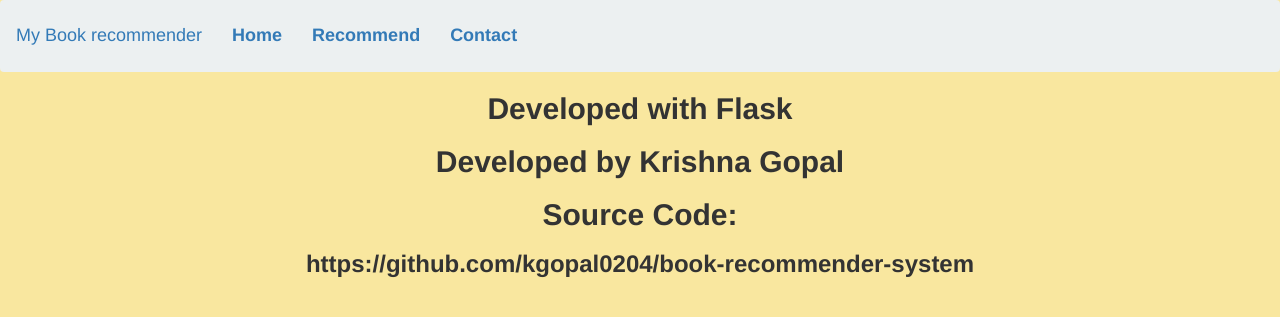
After one commit to kgopal0204/book-recommender-system, a Flask app: page /contact in a window 1280 px wide. The commit adds this page. Shown: the top 317 px of the page. Run offline with Flask 3, Linux system fonts and the light colour scheme; parts of the project's set-up code (start-up, migrations or seed data) failed here and were passed over.

Commit message:
add contact page

```diff
--- a/main.py
+++ b/main.py
@@ -29,20 +29,29 @@ def recommend_ui():
 @app.route('/recommend_books', methods=['post'])
 def recommend():
     user_input = request.form.get('user_input')
-    index = np.where(pt.index == user_input)[0][0]
-    similar_items = sorted(list(enumerate(similarity_scores[index])), key=lambda x: x[1], reverse=True)[1:5]
 
-    data = []
-    for i in similar_items:
-        item = []
-        temp_df = books[books['Book-Title'] == pt.index[i[0]]]
-        item.extend(temp_df.drop_duplicates('Book-Title')['Book-Title'].values.tolist())
-        item.extend(temp_df.drop_duplicates('Book-Title')['Book-Author'].values.tolist())
-        item.extend(temp_df.drop_duplicates('Book-Title')['Image-URL-M'].values.tolist())
+    if (books["Book-Title"] == user_input).sum() > 0:
+        index = np.where(pt.index == user_input)[0][0]
+        similar_items = sorted(list(enumerate(similarity_scores[index])), key=lambda x: x[1], reverse=True)[1:5]
 
-        data.append(item)
+        data = []
+        for i in similar_items:
+            item = []
+            temp_df = books[books['Book-Title'] == pt.index[i[0]]]
+            item.extend(temp_df.drop_duplicates('Book-Title')['Book-Title'].values.tolist())
+            item.extend(temp_df.drop_duplicates('Book-Title')['Book-Author'].values.tolist())
+            item.extend(temp_df.drop_duplicates('Book-Title')['Image-URL-M'].values.tolist())
 
+            data.append(item)
+
+    else:
+        data = None
     return render_template('recommend.html', data=data)
+
+
+@app.route('/contact')
+def contact():
+    return render_template("contact.html")
 
 
 if __name__ == '__main__':
--- /dev/null
+++ b/templates/contact.html
@@ -0,0 +1,31 @@
+<!DOCTYPE html>
+<html lang="en">
+<head>
+    <meta charset="UTF-8">
+    <title>Book Recommender System</title>
+
+    <!-- Latest compiled and minified CSS Bootstrap-->
+<link rel="stylesheet" href="https://cdn.jsdelivr.net/npm/bootstrap@3.3.7/dist/css/bootstrap.min.css" integrity="sha384-BVYiiSIFeK1dGmJRAkycuHAHRg32OmUcww7on3RYdg4Va+PmSTsz/K68vbdEjh4u" crossorigin="anonymous">
+</head>
+
+<body style="background-color:#f9e79f">
+
+    <nav class="navbar" style="background-color:#ecf0f1">
+        <a class="navbar-brand"><h4>My Book recommender</h4></a>
+        <ul class="nav navbar-nav">
+            <li><a href="/"><h4><strong>Home</strong></h4></a></li>
+            <li><a href="/recommend"><h4><strong>Recommend</strong></h4></a></li>
+            <li><a href="/contact"><h4><strong>Contact</strong></h4></a></li>
+        </ul>
+    </nav>
+
+    <center>
+        <h2><strong>Developed with Flask</strong></h2>
+        <h2><strong>Developed by Krishna Gopal</strong></h2>
+        <h2><strong>Source Code:</strong></h2>
+        <h3><strong>https://github.com/kgopal0204/book-recommender-system</strong></h3>
+    </center>
+
+
+</body>
+</html>
```
Also changed, not shown: templates/index.html (+6 -6 lines), templates/recommend.html (+12 -8 lines), 1 other file.
